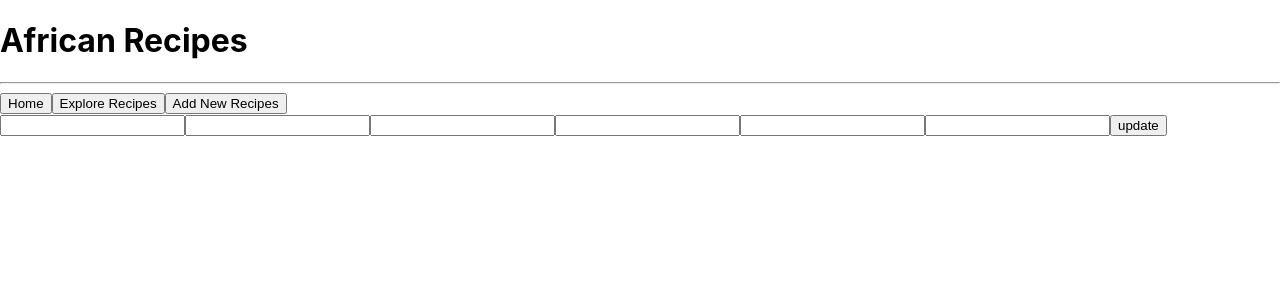
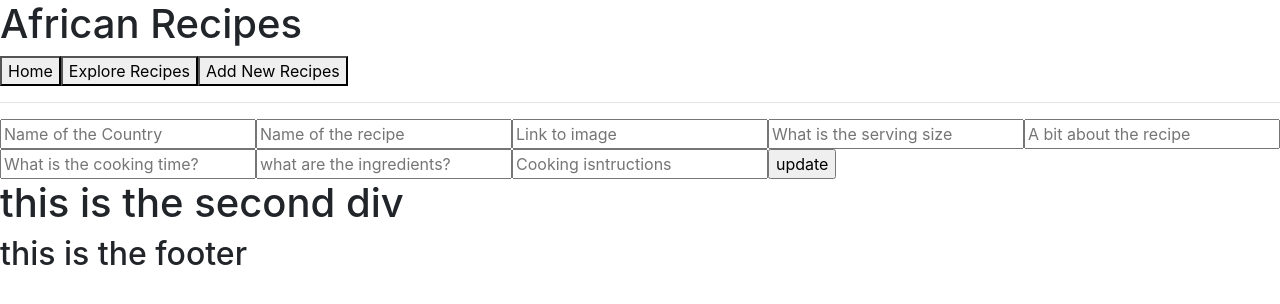
Before and after one commit to iadjivon/africa-client, a React (Create React App) app: page /edit in a window 1280 px wide. Shown: the top 304 px of the page. Built offline with nearby package versions, Linux system fonts and the light colour scheme; no server answers; the HTML template or start-up script is replaced by a standard one.

Commit message:
header, footer, templates ready; pages completed

```diff
--- a/package.json
+++ b/package.json
@@ -6,9 +6,11 @@
     "@testing-library/jest-dom": "^5.11.6",
     "@testing-library/react": "^11.2.2",
     "@testing-library/user-event": "^12.6.0",
+    "bootstrap": "^4.5.3",
     "d3": "^6.3.1",
     "d3-geo": "^2.0.1",
     "react": "^17.0.1",
+    "react-bootstrap": "^1.4.0",
     "react-dom": "^17.0.1",
     "react-router-dom": "^5.2.0",
     "react-scripts": "4.0.1",
--- a/src/App.js
+++ b/src/App.js
@@ -20,15 +20,15 @@ const [recipes, setRecipes] = React.useState([])
 
 const emptyRecipe = ({
   countryName: "",
-  recipeInfo: {
-    name: "",
+  recipeInfo: [{
+    recipeName: "",
     cookTime: 0,
     description: "",
     servingSize: 0,
     ingredients: "",
     instructions: "",
     recipesCompleted: Boolean
-  }
+  }]
 
 })
 
@@ -92,8 +92,11 @@ const handleUpdate = (recipe)=>{
 
   return (
   <div>
+
+{/* THIS IS THE HEADER FOR ALL PAGES */}
+  <header>
   <h1> African Recipes </h1>
-  <hr />
+
   <Link to="/">
         <button>Home </button>
   </Link>
@@ -103,12 +106,14 @@ const handleUpdate = (recipe)=>{
   <Link to="/create">
         <button>Add New Recipes </button>
   </Link>
+  <hr />
+  </header>
+
 
   <main>
   <Switch>
         <Route exact path ="/" render={ () =>
           <Map data={data} property={property}/> }/>
-
         <Route
             exact
             path="/recipes"
@@ -141,7 +146,22 @@ const handleUpdate = (recipe)=>{
 
 
 </Switch>
-      </main>
+
+{/*  THIS IS THE SECOND DIV ON THE MAIN PAGE. RIGHT UNDER THE MAP */}
+
+<div>
+<h1> this is the second div</h1>
+
+
+</div>
+
+
+</main>
+
+{/* THIS IS THE FOOTER SECTION */}
+<footer>
+  <h2> this is the footer</h2>
+</footer>
 
 </div>)
 
--- a/src/components/Display.js
+++ b/src/components/Display.js
@@ -7,12 +7,14 @@ const Display = (props) =>{
         <div style={{textAlign: "center"}}>
           {recipes.map((recipe) =>(
             <article>
-              <h1>{recipe.name}</h1>
-              <h3>{recipe.servingSize}</h3>
-              <h3>{recipe.description}</h3>
-              <h3>{recipe.cookTime}</h3>
+              <h1>{recipe.countryName}</h1>
+              <h3>{recipe.recipeName}</h3>
+              <h3>{recipe.servingSize} Serving(s)</h3>
+              <img src={recipe.image}></img>
+              <p>{recipe.description}</p>
+              <h3>{recipe.cookTime} minutes</h3>
               <h3>{recipe.ingredients}</h3>
-              <h3>{recipe.instructions}</h3>
+              <p>{recipe.instructions}</p>
 
               <button onClick={()=>{props.selectRecipe(recipe);
               props.history.push("/edit")}}> Edit</button>
--- a/src/components/Form.js
+++ b/src/components/Form.js
@@ -17,39 +17,60 @@ const Form = (props) => {
 
   return (
     <form onSubmit={handleSubmit}>
-      <input
+       <input
         type="text"
-        name="name"
-        value={formData.recipeInfo.name}
+        name="countryName"
+        placeholder= "Name of the Country"
+        value={formData.countryName}
         onChange={handleChange}
       />
       <input
+        type="text"
+        name="recipeName"
+        placeholder= "Name of the recipe"
+        value={formData.recipeName}
+        onChange={handleChange}
+      />
+
+      <input
+        type = "text"
+        src = {formData.image}
+        placeholder= "Link to image"
+        width= "250"
+        height= "300"/>
+
+      <input
         type="number"
         name="servingSize"
+        placeholder= "What is the serving size"
         value={formData.servingSize}
         onChange={handleChange}
       />
       <input
         type="text"
         name="description"
+        placeholder= "A bit about the recipe"
         value={formData.description}
         onChange={handleChange}
       />
        <input
         type="number"
         name="cookTime"
+        placeholder= "What is the cooking time?"
         value={formData.cookTime}
         onChange={handleChange}
       />
          <input
         type="text"
         name="ingredients"
+        placeholder= "what are the ingredients?"
         value={formData.ingredients}
         onChange={handleChange}
       />
      <input
         type="text"
         name="instructions"
+        placeholder= "Cooking isntructions"
         value={formData.instructions}
         onChange={handleChange}
       />
```
Also changed, not shown: 2 other files (tests, documents, lock files or other folders).
